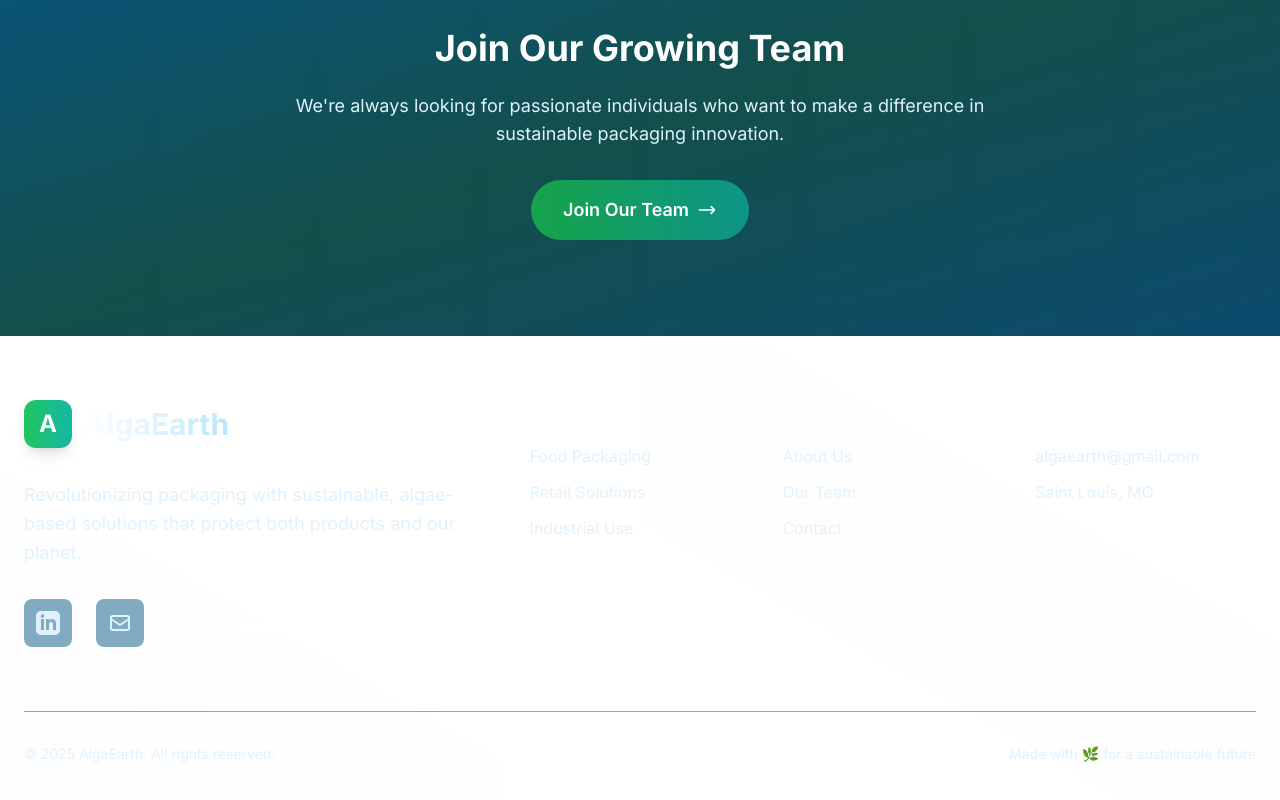
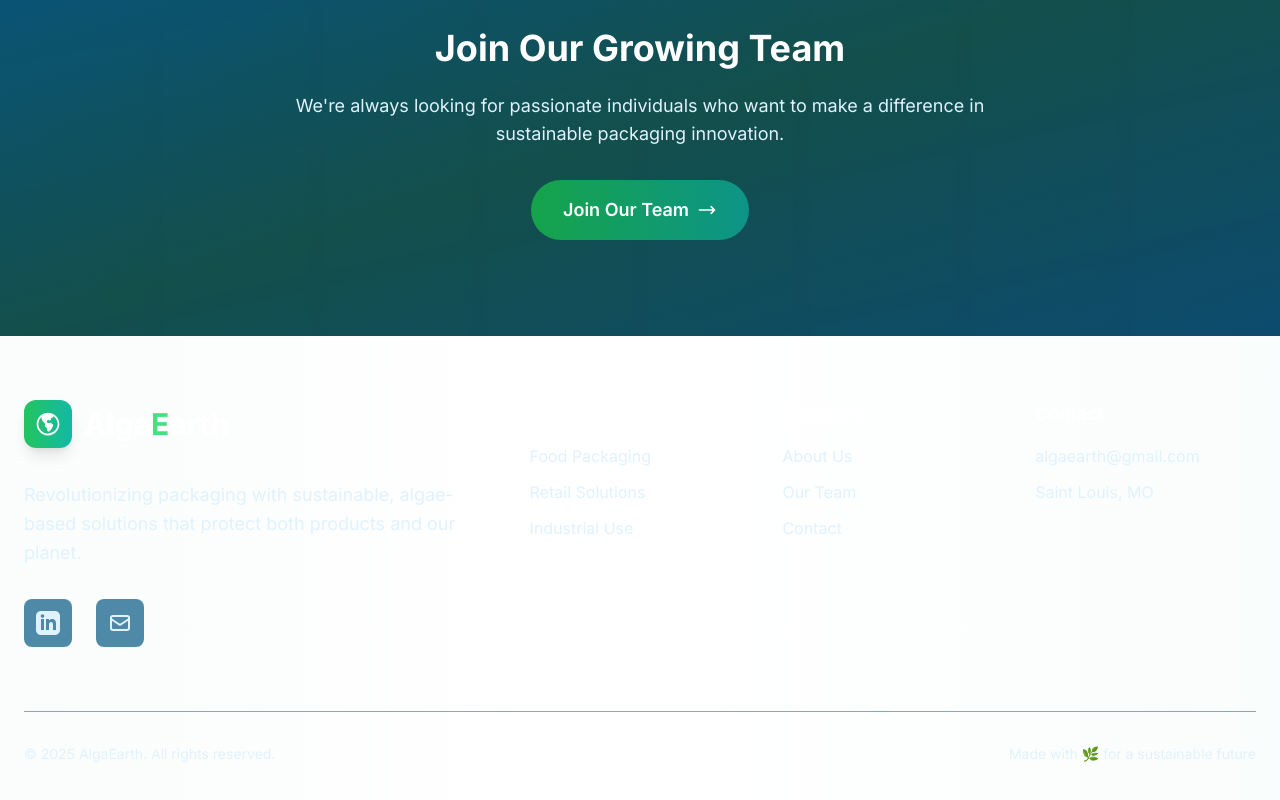
Before and after one commit to AbbieSLU/algaearth, a Next.js app: page /team in a window 1280 px wide. Shown: the part 1914-2714 px from the top of the page. Built offline with nearby package versions, Linux system fonts and the light colour scheme.

Commit message:
updated changes

```diff
--- a/app/about/page.tsx
+++ b/app/about/page.tsx
@@ -34,7 +34,7 @@ export default function AboutPage() {
       <section className="relative min-h-screen flex items-center justify-center">
         <div className="absolute inset-0">
           <Image
-            src="https://images.pexels.com/photos/3735245/pexels-photo-3735245.jpeg?auto=compress&cs=tinysrgb&w=1920&h=1080"
+            src="https://images.pexels.com/photos/8514588/pexels-photo-8514588.jpeg"
             alt="Algae Research Lab"
             fill
             className="object-cover brightness-[0.4]"
--- a/app/components/CtaSection.tsx
+++ b/app/components/CtaSection.tsx
@@ -20,14 +20,9 @@ export default function CtaSection() {
               href="/contact"
               className="w-full sm:w-auto bg-gradient-to-r from-algae-600 to-teal-600 text-white px-6 sm:px-10 py-3 sm:py-4 rounded-full text-base sm:text-lg font-semibold transition-all duration-700 transform hover:scale-105 shadow-lg hover:shadow-xl"
             >
-              Contact Sales
+              Contact Us
             </Link>
-            <Link
-              href="/contact"
-              className="w-full sm:w-auto border-2 border-teal-300 px-6 sm:px-10 py-3 sm:py-4 rounded-full text-base sm:text-lg font-semibold hover:bg-teal-300/10 transition-all duration-700"
-            >
-              Request Demo
-            </Link>
+
           </div>
         </div>
       </div>
--- a/app/components/FeaturesSection.tsx
+++ b/app/components/FeaturesSection.tsx
@@ -22,7 +22,7 @@ export default function FeaturesSection() {
         </svg>
       ),
       title: "Heat Resistant",
-      description: "Withstands temperatures up to 220°F, making it perfect for hot foods and liquids while maintaining structural integrity."
+      description: "Aiming to develop a product that can withstand high temperatures, making it ideal for hot foods and liquids."
     },
     {
       icon: (
@@ -42,7 +42,7 @@ export default function FeaturesSection() {
         </svg>
       ),
       title: "Lightweight",
-      description: "30% lighter than traditional alternatives, significantly reducing transportation emissions and carbon footprint."
+      description: "Lighter than traditional alternatives, significantly reducing transportation emissions and carbon footprint."
     },
     {
       icon: (
@@ -67,7 +67,7 @@ export default function FeaturesSection() {
         </svg>
       ),
       title: "Customizable",
-      description: "Adaptable to various shapes, sizes, and colors. Our solutions can be tailored to match your brand identity perfectly."
+      description: "Tailorable to various shapes, sizes, and colors. Our solutions can be tailored to match your brand."
     }
   ];
 
--- a/app/components/Footer.tsx
+++ b/app/components/Footer.tsx
@@ -3,10 +3,9 @@ import Link from "next/link";
 export default function Footer() {
   return (
     <footer className="bg-gradient-to-br from-ocean-950 via-ocean-900 to-ocean-950 text-white relative overflow-hidden">
-      {/* Decorative Elements */}
-      <div className="absolute inset-0 opacity-5">
-        <div className="absolute inset-0 bg-[linear-gradient(30deg,var(--tw-gradient-stops))] from-algae-600/10 via-transparent to-transparent"></div>
-        <div className="absolute right-0 inset-y-0 w-1/2 bg-[linear-gradient(30deg,var(--tw-gradient-stops))] from-transparent via-teal-600/10 to-transparent"></div>
+      {/* Simplified Decorative Elements */}
+      <div className="absolute inset-0 opacity-10">
+        <div className="absolute inset-0 bg-gradient-to-r from-algae-600/20 via-transparent to-teal-600/20"></div>
       </div>
 
       <div className="container mx-auto px-6 py-16 relative z-10">
@@ -15,10 +14,12 @@ export default function Footer() {
           <div className="lg:col-span-2 space-y-8">
             <div className="flex items-center space-x-3">
               <div className="w-12 h-12 rounded-xl bg-gradient-to-r from-algae-500 to-teal-500 flex items-center justify-center shadow-lg">
-                <span className="text-white text-2xl font-bold">A</span>
+                <svg xmlns="http://www.w3.org/2000/svg" viewBox="0 0 24 24" fill="currentColor" className="w-7 h-7 text-white">
+                  <path fillRule="evenodd" d="M12 2.25c-5.385 0-9.75 4.365-9.75 9.75s4.365 9.75 9.75 9.75 9.75-4.365 9.75-9.75S17.385 2.25 12 2.25zM6.262 6.072a8.25 8.25 0 1010.562-.766 4.5 4.5 0 01-1.318 1.357L14.25 7.5l.165.33a.809.809 0 01-1.086 1.085l-.604-.302a1.125 1.125 0 00-1.298.21l-.132.131c-.439.44-.439 1.152 0 1.591l.296.296c.256.257.622.374.98.314l1.17-.195c.323-.054.654.036.905.245l1.33 1.108c.32.267.46.694.358 1.1a8.7 8.7 0 01-2.288 4.04l-.723.724a1.125 1.125 0 01-1.298.21l-.153-.076a1.125 1.125 0 01-.622-1.006v-1.089c0-.298-.119-.585-.33-.796l-1.347-1.347a1.125 1.125 0 01-.21-1.298L9.75 12l-1.64-1.64a6 6 0 01-1.676-3.257l-.172-1.03z" clipRule="evenodd" />
+                </svg>
               </div>
-              <span className="text-3xl font-bold bg-gradient-to-r from-white to-ocean-200 bg-clip-text text-transparent">
-                AlgaEarth
+              <span className="text-3xl font-bold text-white">
+                Alga<span className="text-algae-400">E</span>arth
               </span>
             </div>
             <p className="text-ocean-100 text-lg leading-relaxed">
@@ -32,7 +33,7 @@ export default function Footer() {
                 className="group"
                 aria-label="Follow us on LinkedIn"
               >
-                <div className="w-12 h-12 rounded-lg bg-ocean-800/50 backdrop-blur-sm flex items-center justify-center transition-all duration-300 group-hover:bg-algae-600/20 group-hover:shadow-lg group-hover:shadow-algae-600/10">
+                <div className="w-12 h-12 rounded-lg bg-ocean-800/70 flex items-center justify-center transition-all duration-300 group-hover:bg-algae-600/30 group-hover:shadow-lg">
                   <svg className="w-6 h-6 text-ocean-100 transition-colors duration-300 group-hover:text-algae-300" fill="currentColor" viewBox="0 0 24 24">
                     <path d="M19 0h-14c-2.761 0-5 2.239-5 5v14c0 2.761 2.239 5 5 5h14c2.762 0 5-2.239 5-5v-14c0-2.761-2.238-5-5-5zm-11 19h-3v-11h3v11zm-1.5-12.268c-.966 0-1.75-.79-1.75-1.764s.784-1.764 1.75-1.764 1.75.79 1.75 1.764-.783 1.764-1.75 1.764zm13.5 12.268h-3v-5.604c0-3.368-4-3.113-4 0v5.604h-3v-11h3v1.765c1.396-2.586 7-2.777 7 2.476v6.759z"/>
                   </svg>
@@ -43,7 +44,7 @@ export default function Footer() {
                 className="group"
                 aria-label="Send us an email"
               >
-                <div className="w-12 h-12 rounded-lg bg-ocean-800/50 backdrop-blur-sm flex items-center justify-center transition-all duration-300 group-hover:bg-algae-600/20 group-hover:shadow-lg group-hover:shadow-algae-600/10">
+                <div className="w-12 h-12 rounded-lg bg-ocean-800/70 flex items-center justify-center transition-all duration-300 group-hover:bg-algae-600/30 group-hover:shadow-lg">
                   <svg className="w-6 h-6 text-ocean-100 transition-colors duration-300 group-hover:text-algae-300" fill="none" viewBox="0 0 24 24" stroke="currentColor">
                     <path strokeLinecap="round" strokeLinejoin="round" strokeWidth={2} d="M3 8l7.89 5.26a2 2 0 002.22 0L21 8M5 19h14a2 2 0 002-2V7a2 2 0 00-2-2H5a2 2 0 00-2 2v10a2 2 0 002 2z" />
                   </svg>
@@ -78,19 +79,19 @@ export default function Footer() {
               <h3 className="text-lg font-semibold text-white mb-4">Company</h3>
               <ul className="space-y-3">
                 <li>
-                  <a href="/about" className="text-ocean-100 hover:text-algae-300 transition-colors">
+                  <Link href="/about" className="text-ocean-100 hover:text-algae-300 transition-colors">
                     About Us
-                  </a>
+                  </Link>
                 </li>
                 <li>
-                  <a href="/team" className="text-ocean-100 hover:text-algae-300 transition-colors">
+                  <Link href="/team" className="text-ocean-100 hover:text-algae-300 transition-colors">
                     Our Team
-                  </a>
+                  </Link>
                 </li>
                 <li>
-                  <a href="#contact" className="text-ocean-100 hover:text-algae-300 transition-colors">
+                  <Link href="/contact" className="text-ocean-100 hover:text-algae-300 transition-colors">
                     Contact
-                  </a>
+                  </Link>
                 </li>
               </ul>
             </div>
--- a/app/components/ImpactSection.tsx
+++ b/app/components/ImpactSection.tsx
@@ -2,18 +2,18 @@ export default function ImpactSection() {
   const stats = [
     {
       icon: "🌱",
-      title: "100% Compostable",
+      title: "Compostable",
       description: "Breaks down fully in soil or compost — leaving no microplastics behind."
     },
     {
       icon: "💧",
-      title: "50% Less Water",
+      title: "Less Water",
       description: "Compared to the production of traditional paper or bioplastic packaging."
     },
     {
       icon: "🌎",
       title: "Regenerative Sourcing",
-      description: "Made from fast-growing algae and agricultural byproducts — never trees or fossil fuels."
+      description: "Made from fast-growing algae and agricultural byproducts."
     }
   ];
 
@@ -76,7 +76,7 @@ export default function ImpactSection() {
 
             <div className="max-w-3xl mx-auto text-center reveal-on-scroll px-4">
               <p className="text-sm sm:text-base lg:text-lg text-ocean-100 mb-6 sm:mb-8 leading-relaxed">
-                We prioritize local sourcing, low-energy processing, and circular design principles to reduce carbon emissions and plastic dependency across the supply chain.
+              We prioritize local sourcing, low-energy processing, and circular design principles.
               </p>
 
             </div>
```
Also changed, not shown: app/team/page.tsx (+10 -7 lines).
